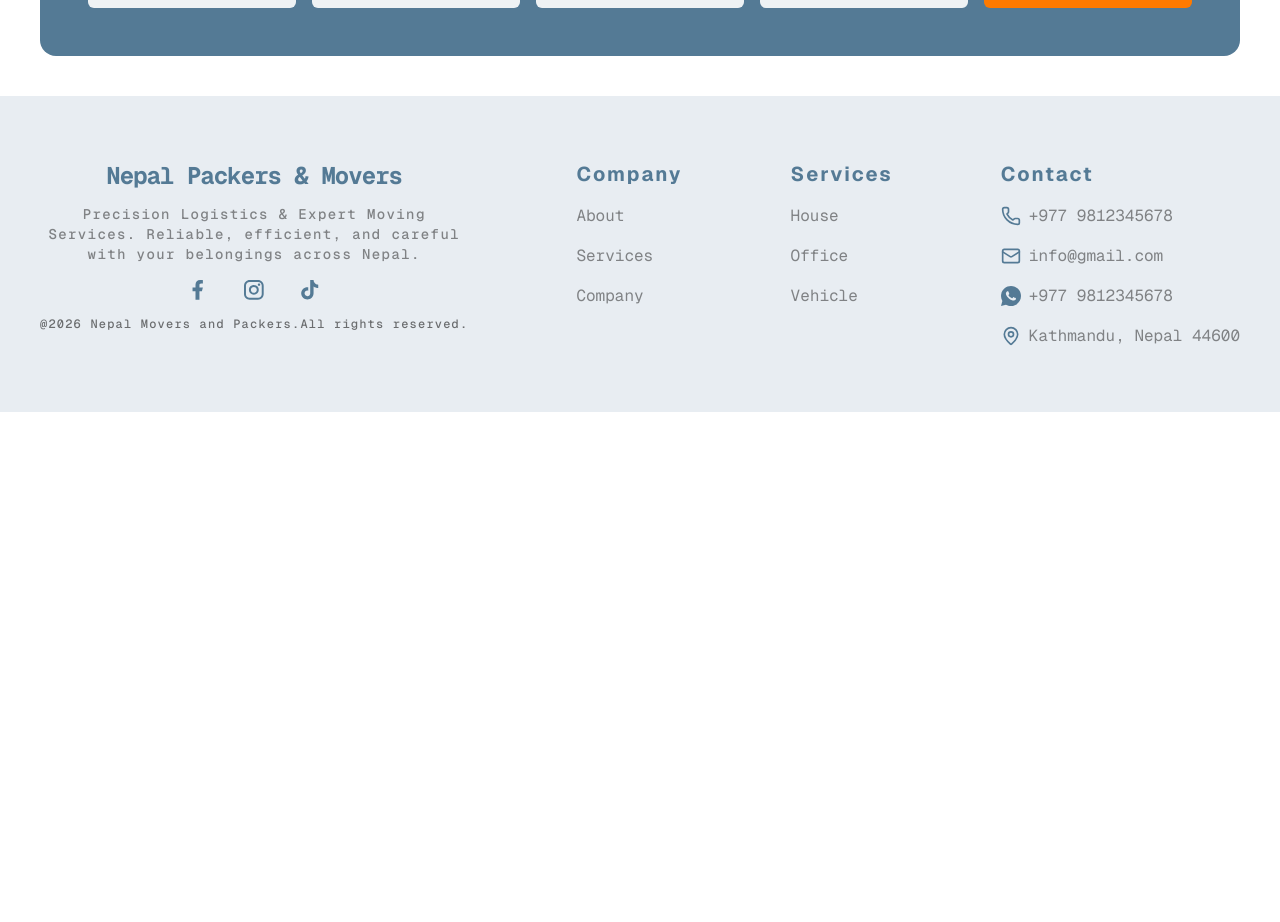
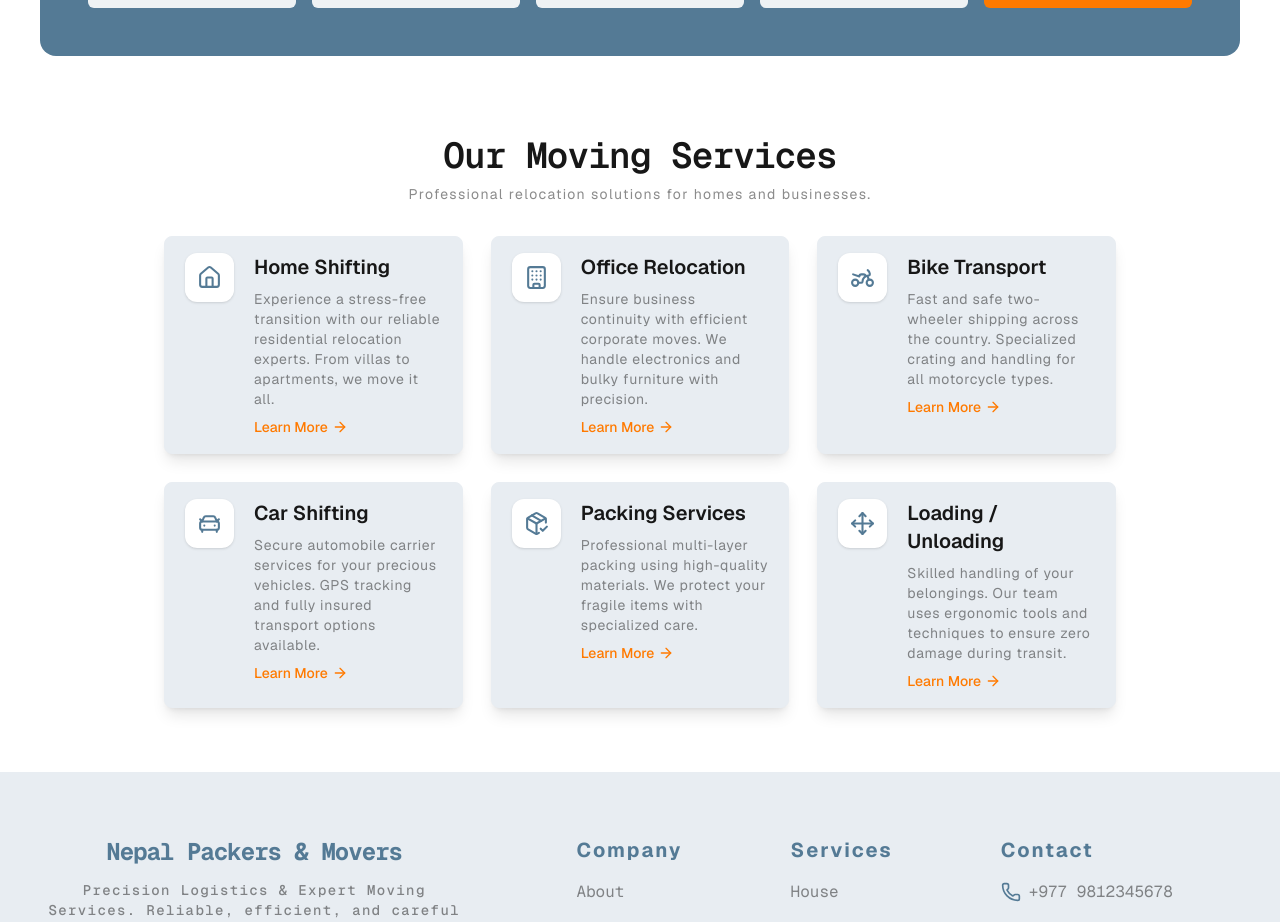
Before and after one commit to bipanabam/packers-and-movers, a Next.js app: page / in a window 1280 px wide. Shown: the part 978-1900 px from the top of the page. Before the commit the page ends 1390 px from the top, so only its background shows below. Built offline with nearby package versions, Linux system fonts and the light colour scheme.

Commit message:
Add ServicesCard component and integrate it into Home page; update Instant Quote button styles

```diff
--- a/app/globals.css
+++ b/app/globals.css
@@ -3,7 +3,7 @@
 :root {
   --background: #ffffff;
   --foreground: #171717;
-  --muted-foreground: #565E74;
+  --muted-primary: #E8EDF2;
   --primary: #547A95;
   --secondary: #FF7A00;
   --neutral: #919191;
@@ -12,7 +12,7 @@
 @theme inline {
   --color-background: var(--background);
   --color-foreground: var(--foreground);
-  --color-mutedForeground: var(--muted-foreground);
+  --color-mutedPrimary: var(--muted-primary);
   --color-primary: var(--primary);
   --color-secondary: var(--secondary);
   --color-neutral: var(--neutral);
--- a/app/page.tsx
+++ b/app/page.tsx
@@ -1,6 +1,7 @@
 import Hero from "@/components/Hero";
 import InstantQuoteForm from "@/components/InstantQuoteForm";
-import { ClockFading } from "lucide-react";
+import ServicesCard from "@/components/ServicesCard";
+import { ClockFading, House, Building, Motorbike, CarFront, PackageCheck, Move } from "lucide-react";
 
 export default function Home() {
 
@@ -27,6 +28,47 @@ export default function Home() {
         </div>
       </div>
       {/* Moving Services */}
+      <div className="flex flex-col gap-2 items-center w-5/6 m-10">
+        <h1 className="font-inter font-semibold text-3xl md:text-4xl tracking-tight text-foreground">
+          Our Moving Services
+        </h1>
+        <p className="text-sm font-normal font-sans tracking-widest text-foreground/50">
+          Professional relocation solutions for homes and businesses.
+        </p>
+        <div className="grid grid-cols-1 md:grid-cols-2 lg:grid-cols-3 gap-7 p-4 sm:p-6">
+          <ServicesCard
+            icon={House}
+            title="Home Shifting"
+            description="Experience a stress-free transition with our reliable residential relocation experts. From villas to apartments, we move it all."
+          />
+           <ServicesCard
+            icon={Building}
+            title="Office Relocation"
+            description="Ensure business continuity with efficient corporate moves. We handle electronics and bulky furniture with precision."
+          />
+           <ServicesCard
+            icon={Motorbike}
+            title="Bike Transport"
+            description="Fast and safe two-wheeler shipping across the country. Specialized crating and handling for all motorcycle types."
+          />
+           <ServicesCard
+            icon={CarFront}
+            title="Car Shifting"
+            description="Secure automobile carrier services for your precious vehicles. GPS tracking and fully insured transport options available."
+          />
+           <ServicesCard
+            icon={PackageCheck}
+            title="Packing Services"
+            description="Professional multi-layer packing using high-quality materials. We protect your fragile items with specialized care."
+          />
+           <ServicesCard
+            icon={Move}
+            title="Loading / Unloading"
+            description="Skilled handling of your belongings. Our team uses ergonomic tools and techniques to ensure zero damage during transit."
+          />
+
+        </div>
+      </div>
     </div>
   );
 }
--- a/components/InstantQuoteForm.tsx
+++ b/components/InstantQuoteForm.tsx
@@ -112,7 +112,7 @@ const InstantQuoteForm = () => {
       </div>
         <button
           type="submit"
-          className="flex items-center gap-2 bg-secondary text-white px-5 py-2.5 rounded-md text-sm font-semibold whitespace-nowrap transition w-full justify-center mt-3 md:mt-0"
+          className="flex items-center justify-center gap-2 w-full bg-secondary text-white px-5 py-2.5 rounded-md text-sm font-semibold mt-3 md:mt-0 hover:cursor-pointer whitespace-nowrap transition"
         >
           <p>Get my Quote</p>
           <ArrowRight size={22} strokeWidth={1.5} />
--- /dev/null
+++ b/components/ServicesCard.tsx
@@ -0,0 +1,29 @@
+import Link from "next/link";
+
+import { ArrowRight } from "lucide-react";
+
+const ServicesCard = ({icon: Icon, title, description} : any) => {
+  return (
+    <div className="bg-mutedPrimary px-5 py-4 rounded-lg w-full shadow-lg border border-mutedPrimary hover:scale-[1.01] hover:shadow-2xl transition-all duration-200 ease-out hover:border-primary/30">
+        <div className="flex items-start gap-5">
+            <div className="rounded-xl p-3 bg-white text-primary shadow-sm">
+                <Icon size={25} />
+            </div>
+            <div className="flex flex-col gap-2 items-start">
+                <h2 className="text-lg md:text-xl text-foreground font-semibold">
+                {title}
+                </h2>
+                <p className="text-xs text-foreground/50 lg:text-sm tracking-wider">
+                {description}
+                </p>
+                <Link href="/" className="flex items-center gap-1 text-sm font-medium text-secondary group">
+                    Learn More
+                    <ArrowRight size={16} className="transition-transform group-hover:translate-x-1" />
+                </Link>
+            </div>
+        </div>
+    </div>
+  )
+}
+
+export default ServicesCard;
```
